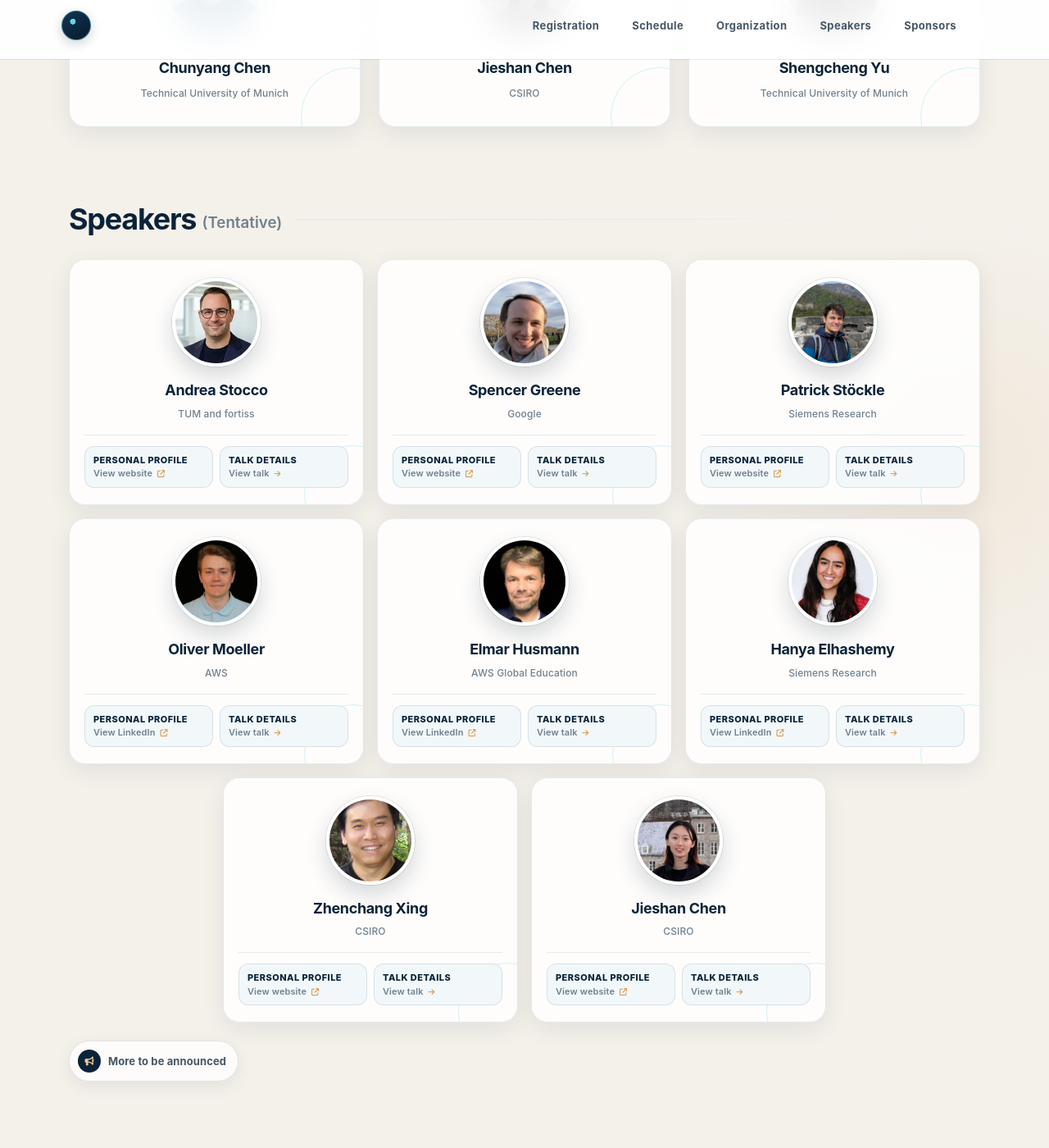
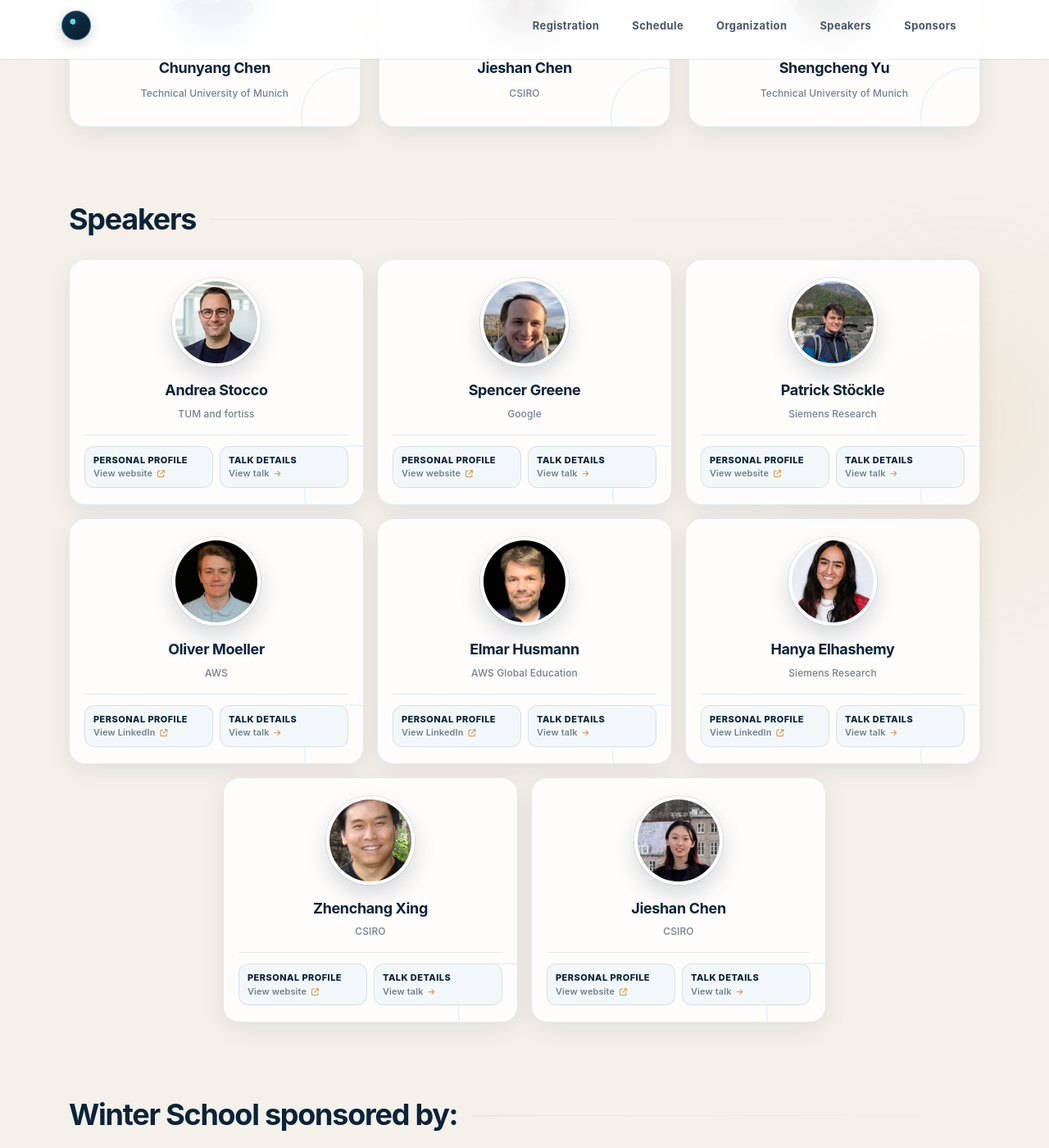
Before and after one commit to LLMSoftwareDev/LLMSoftwareDev.github.io, a Jekyll site: the page built from _pages/home_2026.md, in a window 1280 px wide and 1400 px high, scrolled down 3747 px. Shown: the whole window at 82% size. Built offline with Jekyll 4.4.1, drawn with Linux system fonts in a browser that asks for light colours; nearby versions of some CDN libraries.

Commit message:
Remove tentative speaker labels

```diff
--- a/_pages/home_2026.md
+++ b/_pages/home_2026.md
@@ -213,7 +213,7 @@ This winter school focuses on LLM-based software development, combining lectures
 
 <section class="content-section" id="speaker">
   <div class="section-heading">
-    <h2>Speakers <span class="heading-note">(Tentative)</span></h2>
+    <h2>Speakers</h2>
   </div>
   <div class="people-grid speakers-grid">
     <article class="people-card speaker-profile-card">
@@ -368,10 +368,6 @@ This winter school focuses on LLM-based software development, combining lectures
         </div>
       </div>
     </article>
-  </div>
-  <div class="speaker-more">
-    <span class="speaker-more-icon" aria-hidden="true"><i class="fa fa-bullhorn"></i></span>
-    <span>More to be announced</span>
   </div>
 </section>
 
```
